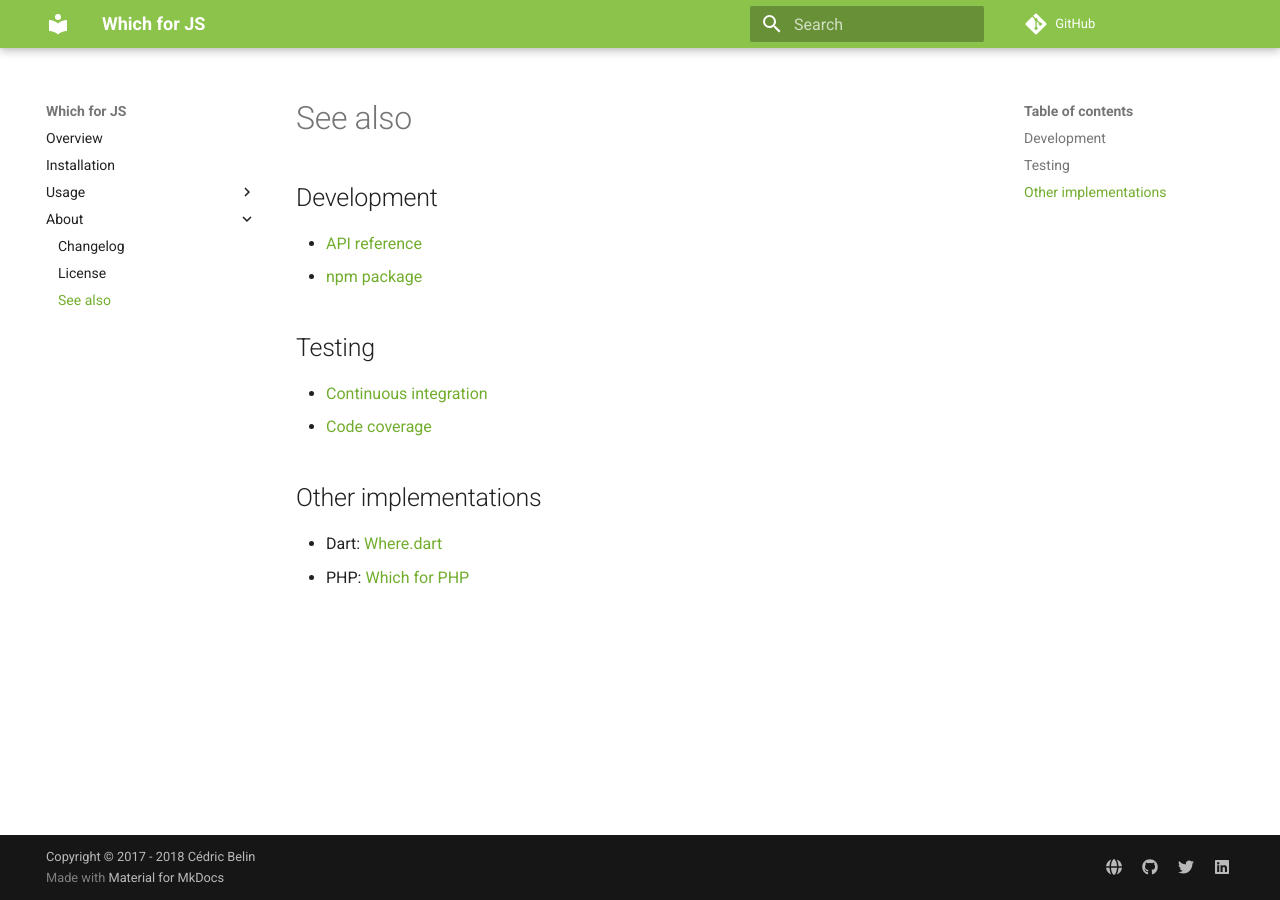
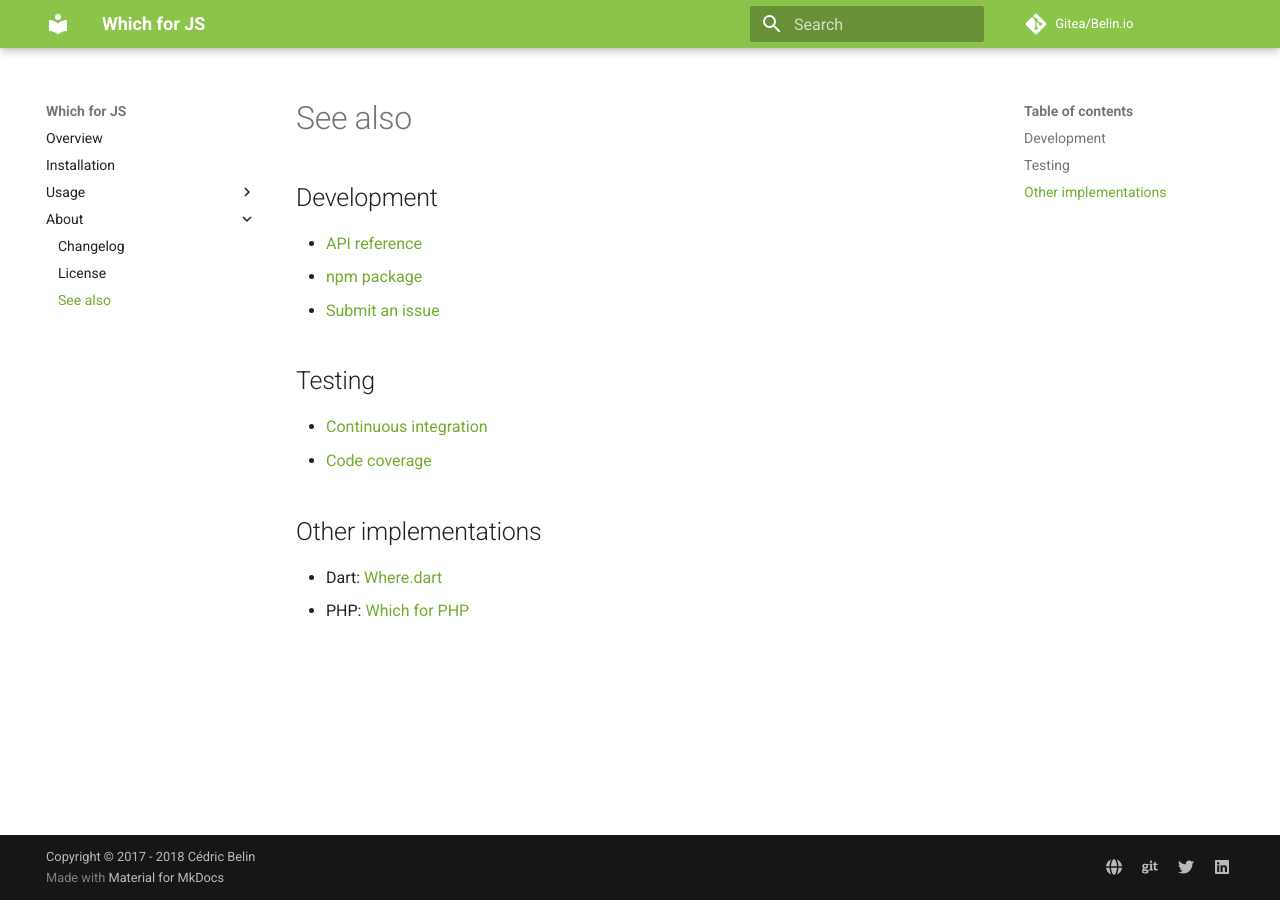
Before and after one commit to cedx/which.js, an MkDocs documentation site: the page built from doc/about/see_also.md, in a window 1280 px wide. Built offline with MkDocs 1.6.1 and Material for MkDocs 9.7.7, drawn with Linux system fonts in a browser that asks for light colours; comment, search, counter and statistics services are not loaded.

```diff
--- a/doc/about/see_also.md
+++ b/doc/about/see_also.md
@@ -3,6 +3,7 @@
 ## Development
 - [API reference](https://dev.belin.io/which.js/api)
 - [npm package](https://www.npmjs.com/package/@cedx/which)
+- [Submit an issue](https://git.belin.io/cedx/which.js/issues)
 
 ## Testing
 - [Continuous integration](https://travis-ci.com/cedx/which.js)
--- a/mkdocs.yml
+++ b/mkdocs.yml
@@ -6,9 +6,9 @@ site_url: https://dev.belin.io/which.js
 docs_dir: doc
 site_dir: web
 
-repo_name: GitHub
-repo_url: https://github.com/cedx/which.js
-edit_uri: ''
+repo_name: Gitea/Belin.io
+repo_url: https://git.belin.io/cedx/which.js
+edit_uri: _edit/master/doc/
 
 copyright: Copyright &copy; 2017 - 2018 Cédric Belin
 google_analytics:
@@ -18,7 +18,7 @@ google_analytics:
 extra:
   social:
   - {type: globe, link: 'https://belin.io'}
-  - {type: github, link: 'https://github.com/cedx'}
+  - {type: git, link: 'https://git.belin.io/cedx'}
   - {type: twitter, link: 'https://twitter.com/cedxbelin'}
   - {type: linkedin, link: 'https://linkedin.com/in/cedxbelin'}
 
```
Also changed, not shown: README.md (+6 -3 lines), package.json (+5 -2 lines).
